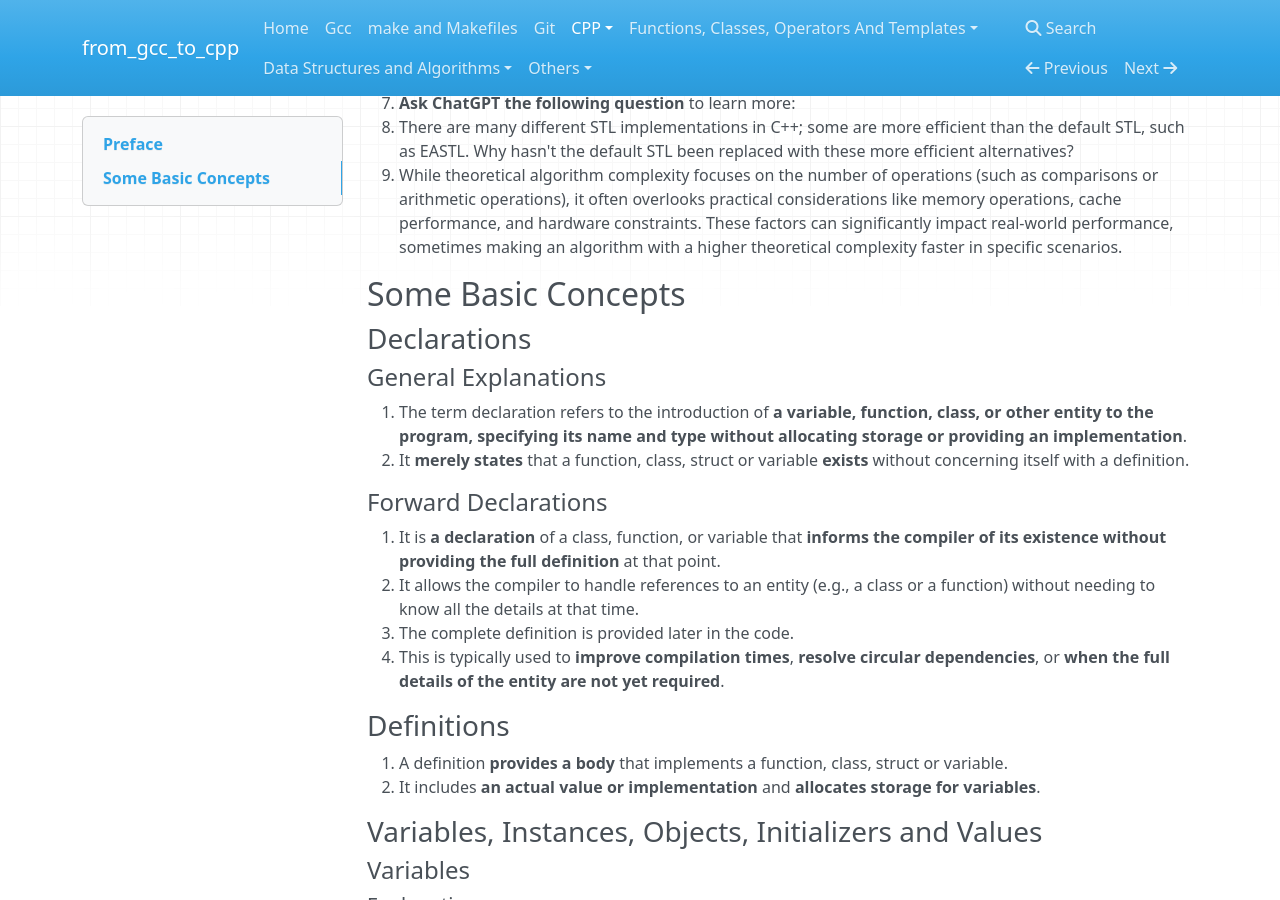
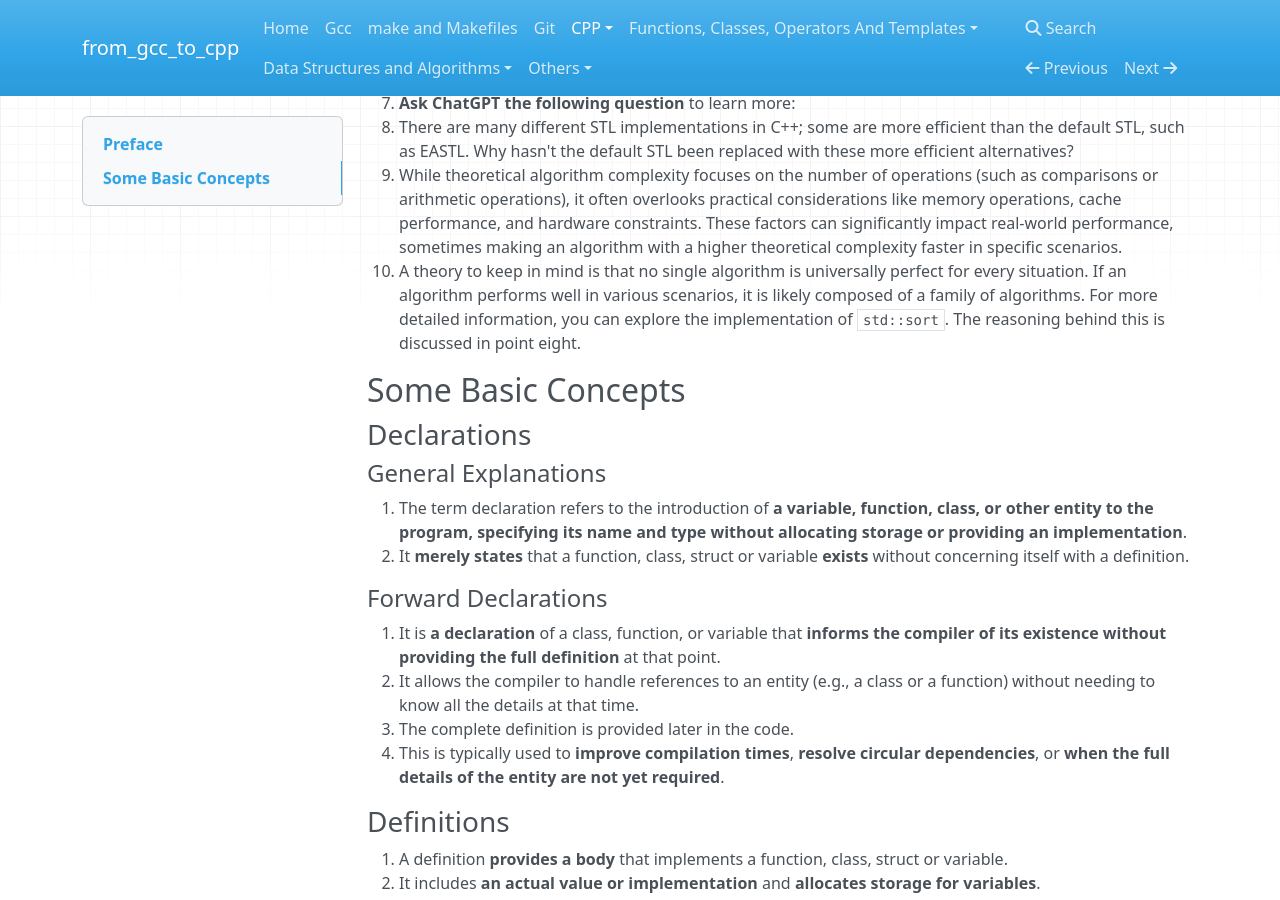
Before and after one commit to 0BananaBig0/from_gcc_to_cpp, an MkDocs documentation site: the page built from docs/CPPPerface.md, in a window 1280 px wide and 900 px high, scrolled down 2175 px. Built offline with MkDocs 1.6.1, drawn with Linux system fonts in a browser that asks for light colours; nearby versions of some CDN libraries.

Commit message:
supplement

```diff
--- a/docs/CPPPerface.md
+++ b/docs/CPPPerface.md
@@ -105,6 +105,10 @@
    cache performance, and hardware constraints. These factors can significantly impact real-world
    performance, sometimes making an algorithm with a higher theoretical complexity faster in
    specific scenarios.
+9. A theory to keep in mind is that no single algorithm is universally perfect for every situation.
+   If an algorithm performs well in various scenarios, it is likely composed of a family of
+   algorithms. For more detailed information, you can explore the implementation of `std::sort`. The
+   reasoning behind this is discussed in point eight.
 
 ## Some Basic Concepts
 
```
